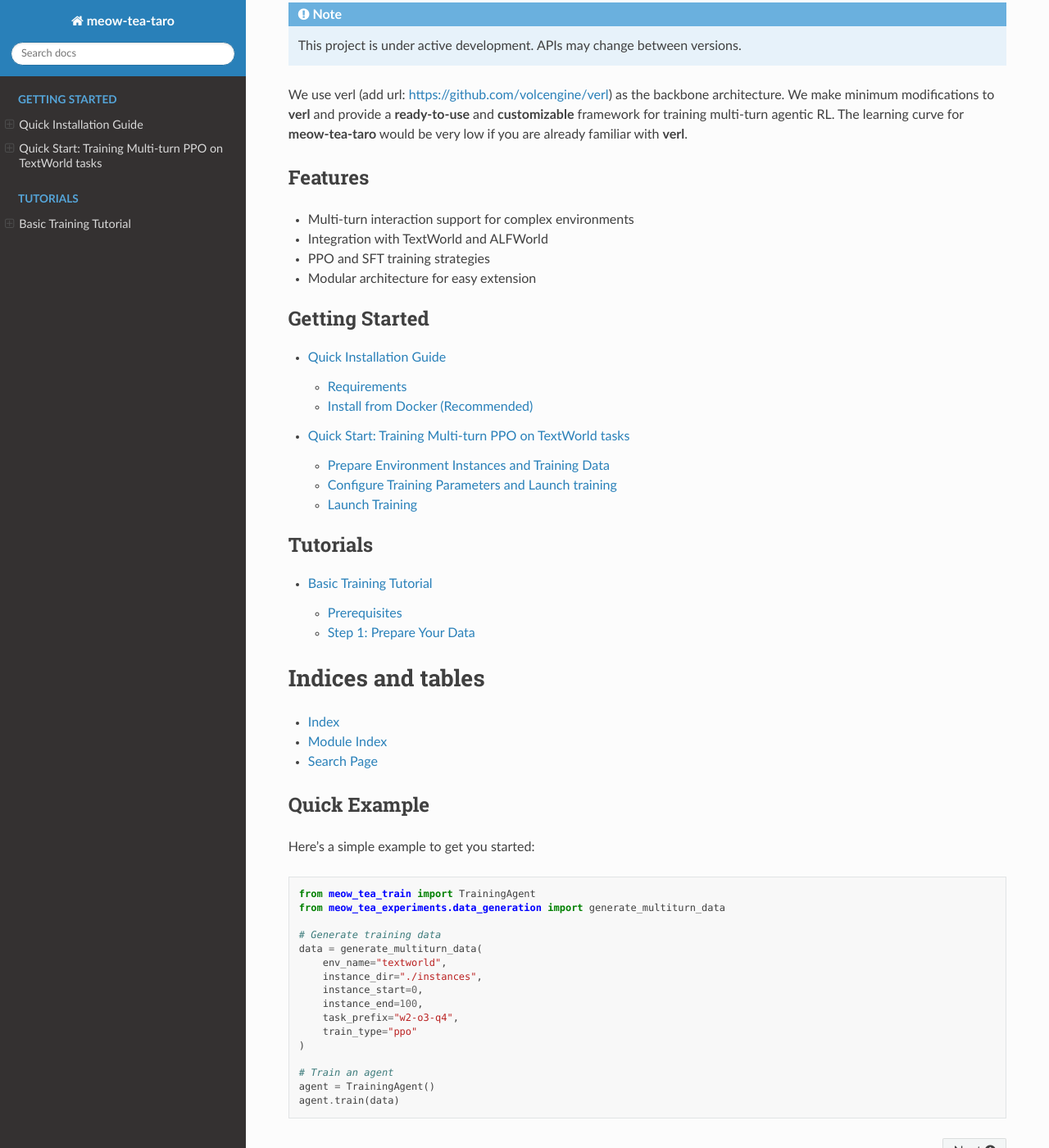
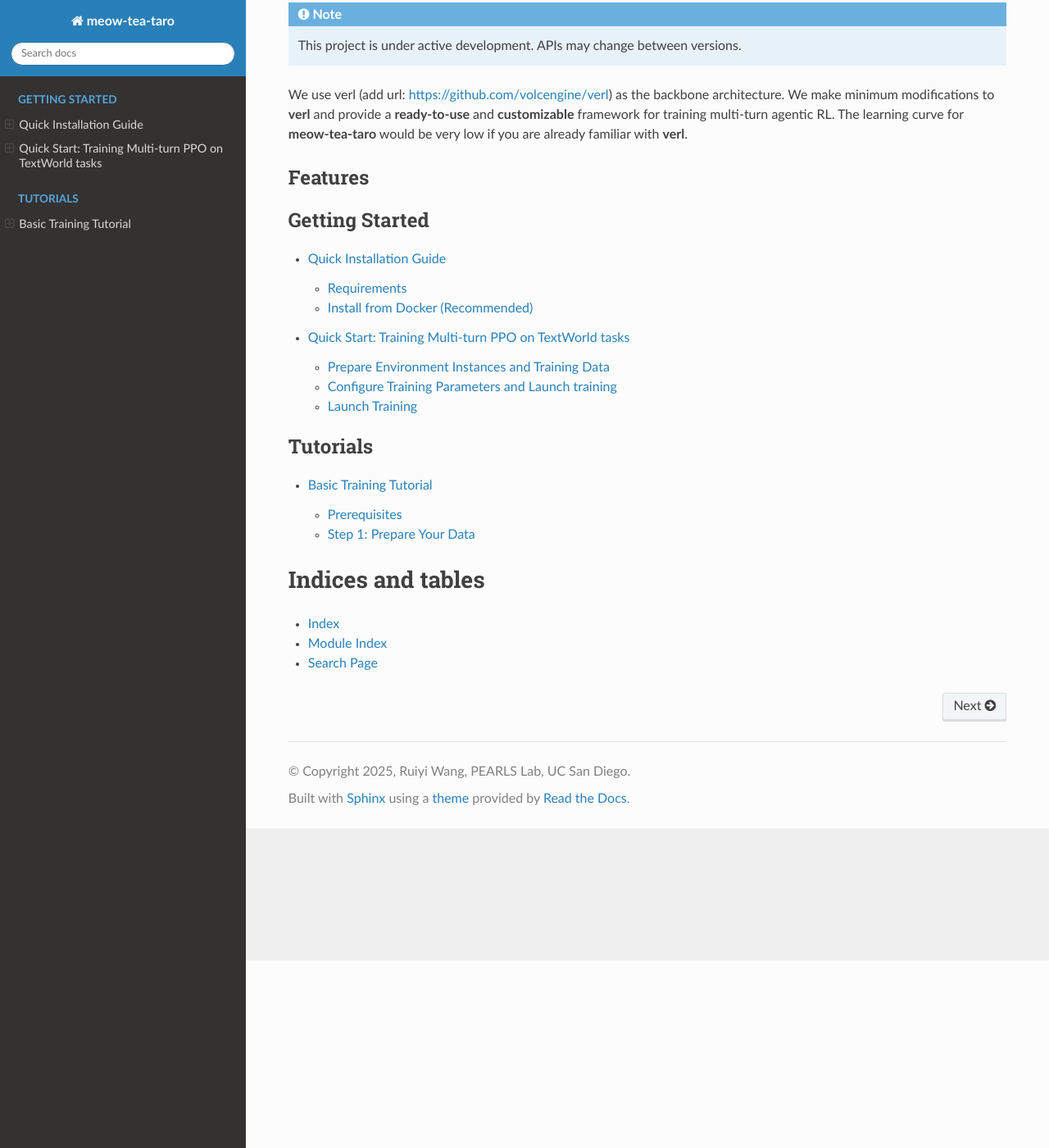
Before and after one commit to ruiyiw/meow-tea-taro, a Sphinx documentation site: the page built from docs/source/index.rst, in a window 1280 px wide and 1400 px high, scrolled down 229 px. Shown: the whole window at 82% size. Built offline with Sphinx 7.4.7 and the Read the Docs theme 3.1.0, drawn with Linux system fonts in a browser that asks for light colours; pages that are not in the unit, such as notebooks, are missing from menus.

Commit message:
Fix minor things on index

```diff
--- a/docs/source/index.rst
+++ b/docs/source/index.rst
@@ -18,10 +18,6 @@ The learning curve for **meow-tea-taro** would be very low if you are already fa
 Features
 --------
 
-* Multi-turn interaction support for complex environments
-* Integration with TextWorld and ALFWorld
-* PPO and SFT training strategies
-* Modular architecture for easy extension
 
 .. toctree::
    :maxdepth: 2
@@ -57,27 +53,3 @@ Indices and tables
 * :ref:`genindex`
 * :ref:`modindex`
 * :ref:`search`
-
-Quick Example
--------------
-
-Here's a simple example to get you started:
-
-.. code-block:: python
-
-   from meow_tea_train import TrainingAgent
-   from meow_tea_experiments.data_generation import generate_multiturn_data
-
-   # Generate training data
-   data = generate_multiturn_data(
-       env_name="textworld",
-       instance_dir="./instances",
-       instance_start=0,
-       instance_end=100,
-       task_prefix="w2-o3-q4",
-       train_type="ppo"
-   )
-
-   # Train an agent
-   agent = TrainingAgent()
-   agent.train(data)
```
